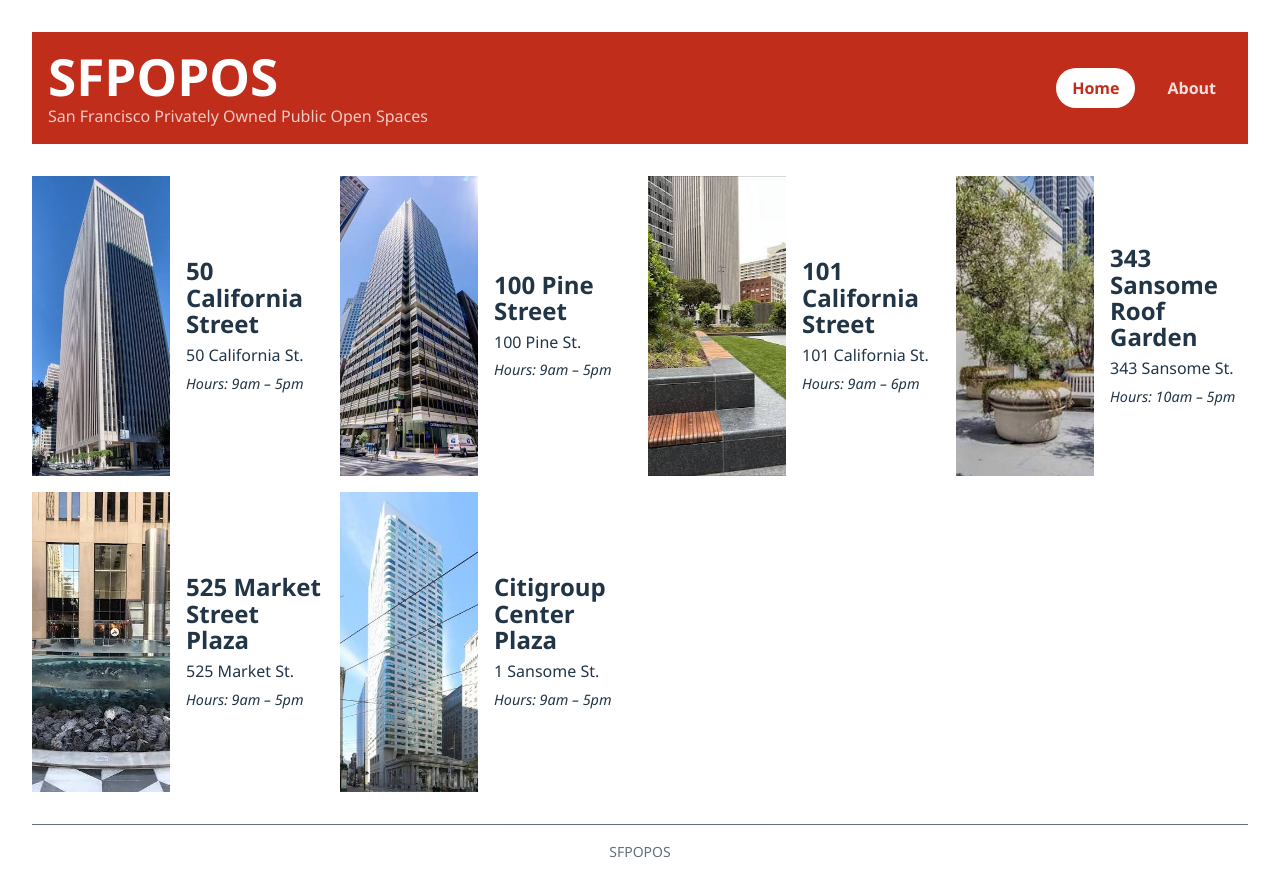
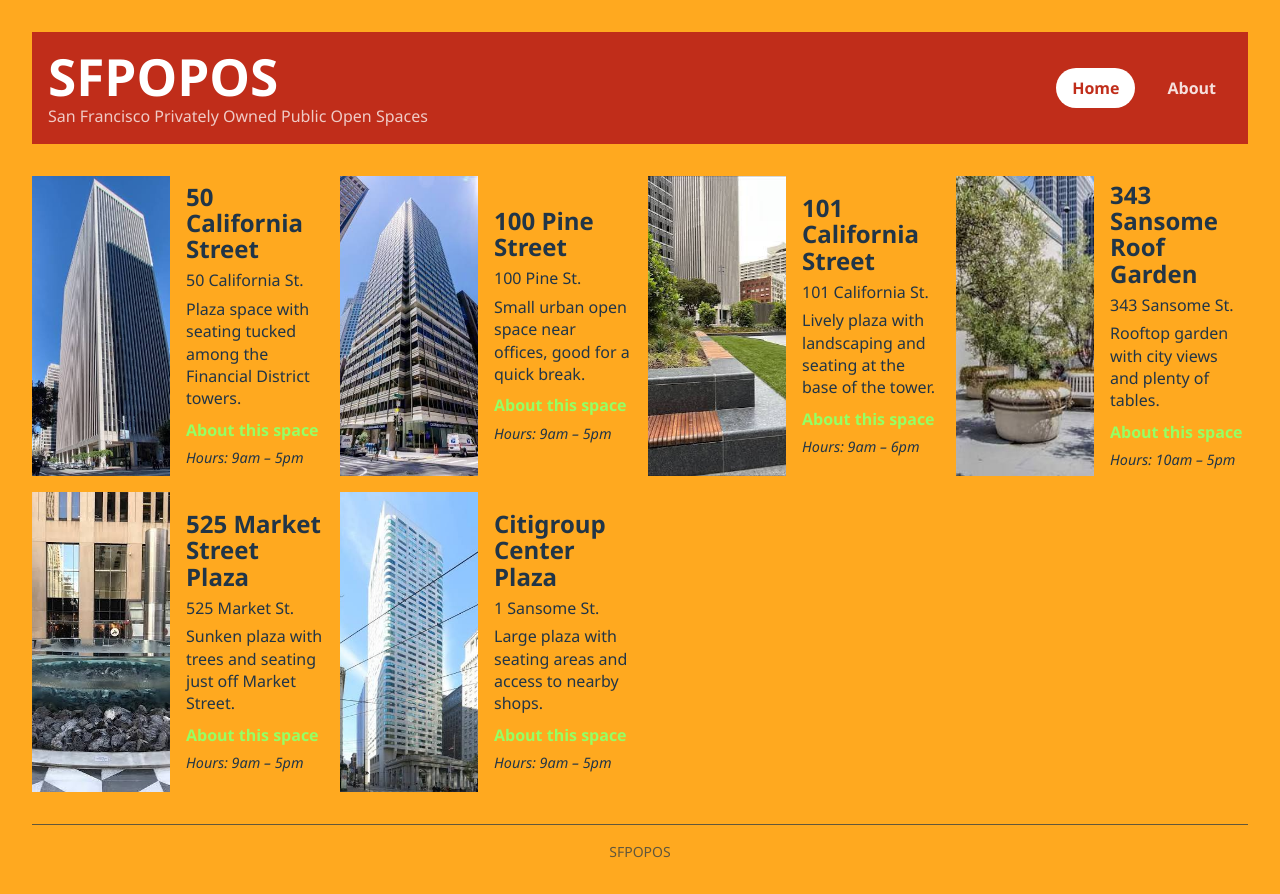
Before and after one commit to ChrisAlves210/react-project, a React (Vite) app: page / in a window 1280 px wide. Built offline with nearby package versions, Linux system fonts and the light colour scheme.

Commit message:
Add location details and update colors

```diff
--- a/src/App.css
+++ b/src/App.css
@@ -32,6 +32,32 @@
 
 .AppContent {
   flex: 1 0 auto; /* grows to fill space, pushes footer down */
+}
+
+.SpacePage {
+  display: grid;
+  gap: 2rem;
+  max-width: 900px;
+  margin: 0 auto;
+  padding: 2rem;
+  text-align: left;
+}
+
+.SpacePage-image {
+  width: 100%;
+  max-height: 420px;
+  object-fit: cover;
+}
+
+.SpacePage-content h1 {
+  margin-top: 0;
+}
+
+@media (min-width: 768px) {
+  .SpacePage {
+    grid-template-columns: minmax(0, 1fr) minmax(0, 1fr);
+    align-items: start;
+  }
 }
 
 .AboutPage {
--- a/src/App.jsx
+++ b/src/App.jsx
@@ -2,6 +2,8 @@ import './App.css'
 import { BrowserRouter, Route, Routes } from 'react-router-dom'
 import Title from './Title.jsx'
 import POPOSList from './POPOSList.jsx'
+import { Link, useParams } from 'react-router-dom'
+import data from './sfpopos-data.json'
 
 function HomePage() {
   return <POPOSList />
@@ -32,6 +34,38 @@ function AboutPage() {
   )
 }
 
+function SpacePage() {
+  const { spaceName } = useParams()
+  const space = data.find(({ title }) => title === spaceName)
+
+  if (!space) {
+    return (
+      <section className="AboutPage" aria-labelledby="space-not-found-title">
+        <h1 id="space-not-found-title">Space not found</h1>
+        <Link to="/">Return to all spaces</Link>
+      </section>
+    )
+  }
+
+  return (
+    <article className="SpacePage" aria-labelledby="space-title">
+      <img
+        className="SpacePage-image"
+        src={`/images/${space.images[0]}`}
+        alt={`${space.title} at ${space.address}`}
+      />
+      <div className="SpacePage-content">
+        <h1 id="space-title">{space.title}</h1>
+        <p className="POPOSAddress">{space.address}</p>
+        <p>{space.desc}</p>
+        <p><strong>Hours:</strong> {space.hours}</p>
+        <p><strong>Features:</strong> {space.features.join(', ')}</p>
+        <Link to="/">Back to all spaces</Link>
+      </div>
+    </article>
+  )
+}
+
 function App() {
   return (
     <BrowserRouter>
@@ -46,6 +80,7 @@ function App() {
           <Routes>
             <Route path="/" element={<HomePage />} />
             <Route path="/about" element={<AboutPage />} />
+            <Route path="/spaces/:spaceName" element={<SpacePage />} />
           </Routes>
         </main>
 
--- a/src/POPOSSpace.css
+++ b/src/POPOSSpace.css
@@ -22,8 +22,19 @@
 }
 
 .POPOSAddress,
+.POPOSDescription,
 .POPOSSpace-hours {
   margin: 0.35rem 0 0;
+}
+
+.POPOSDescription {
+  line-height: 1.4;
+}
+
+.POPOSAboutLink {
+  display: inline-block;
+  margin-top: 0.5rem;
+  font-weight: 700;
 }
 
 .POPOSSpace-hours {
--- a/src/POPOSSpace.jsx
+++ b/src/POPOSSpace.jsx
@@ -1,4 +1,5 @@
 import './POPOSSpace.css'
+import { Link } from 'react-router-dom'
 
 function POPOSSpace(props) {
   const { name, image, address, description, hours } = props
@@ -24,6 +25,10 @@ function POPOSSpace(props) {
         <figcaption className="POPOSInfo">
           <h2>{name}</h2>
           <p className="POPOSAddress">{address}</p>
+          {description && <p className="POPOSDescription">{description}</p>}
+          <Link className="POPOSAboutLink" to={`/spaces/${encodeURIComponent(name)}`}>
+            About this space
+          </Link>
           {hours && <p className="POPOSSpace-hours">Hours: {hours}</p>}
         </figcaption>
       </figure>
--- a/src/index.css
+++ b/src/index.css
@@ -4,8 +4,8 @@
   font-weight: 400;
 
   color-scheme: light dark;
-  color: rgba(255, 255, 255, 0.87);
-  background-color: #242424;
+  color: #1F1F1F;
+  background-color: #FFA91F;
 
   font-synthesis: none;
   text-rendering: optimizeLegibility;
@@ -60,7 +60,7 @@ button:focus-visible {
 @media (prefers-color-scheme: light) {
   :root {
     color: #213547;
-    background-color: #ffffff;
+    background-color: #FFA91F;
   }
   a:hover {
     color: #747bff;
```
